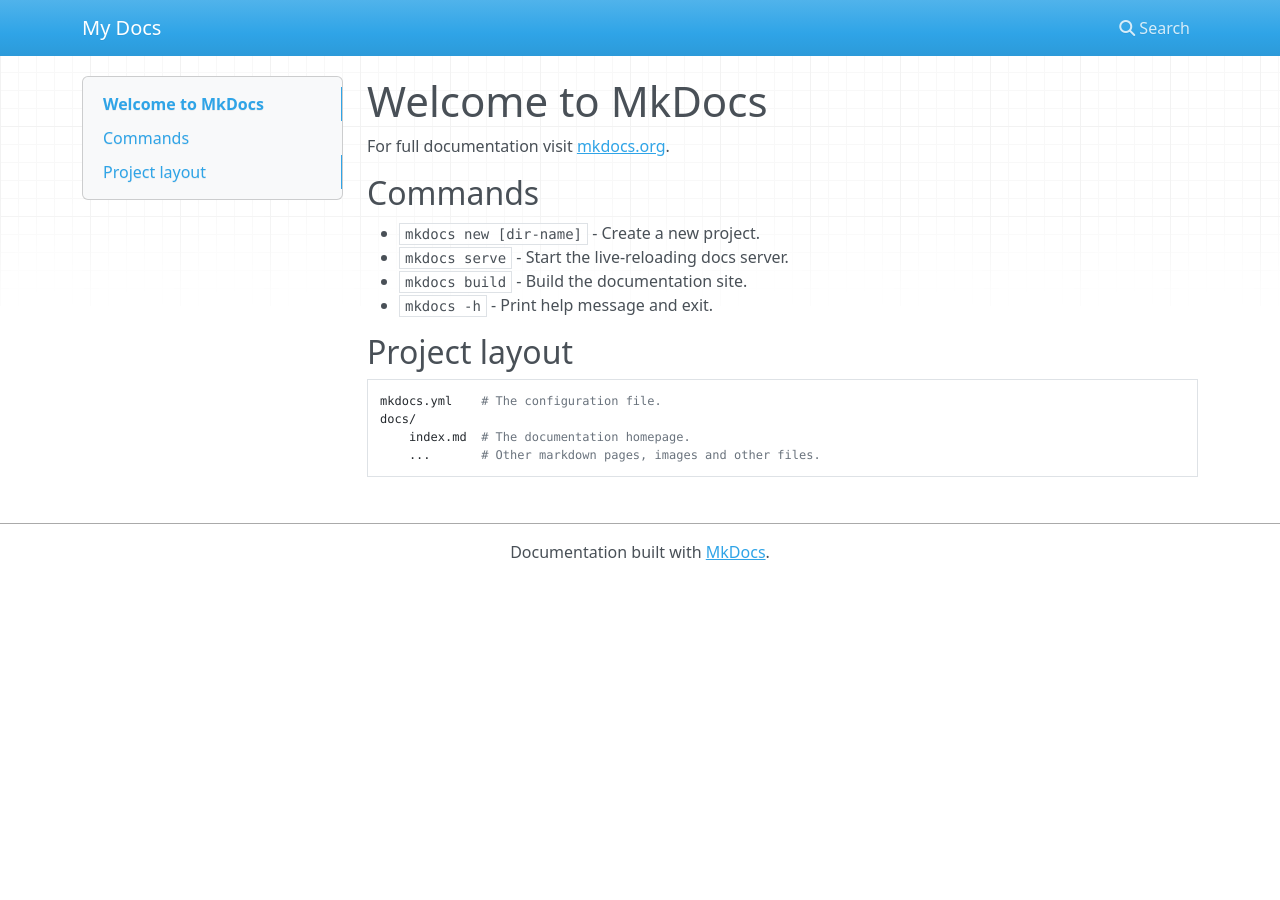
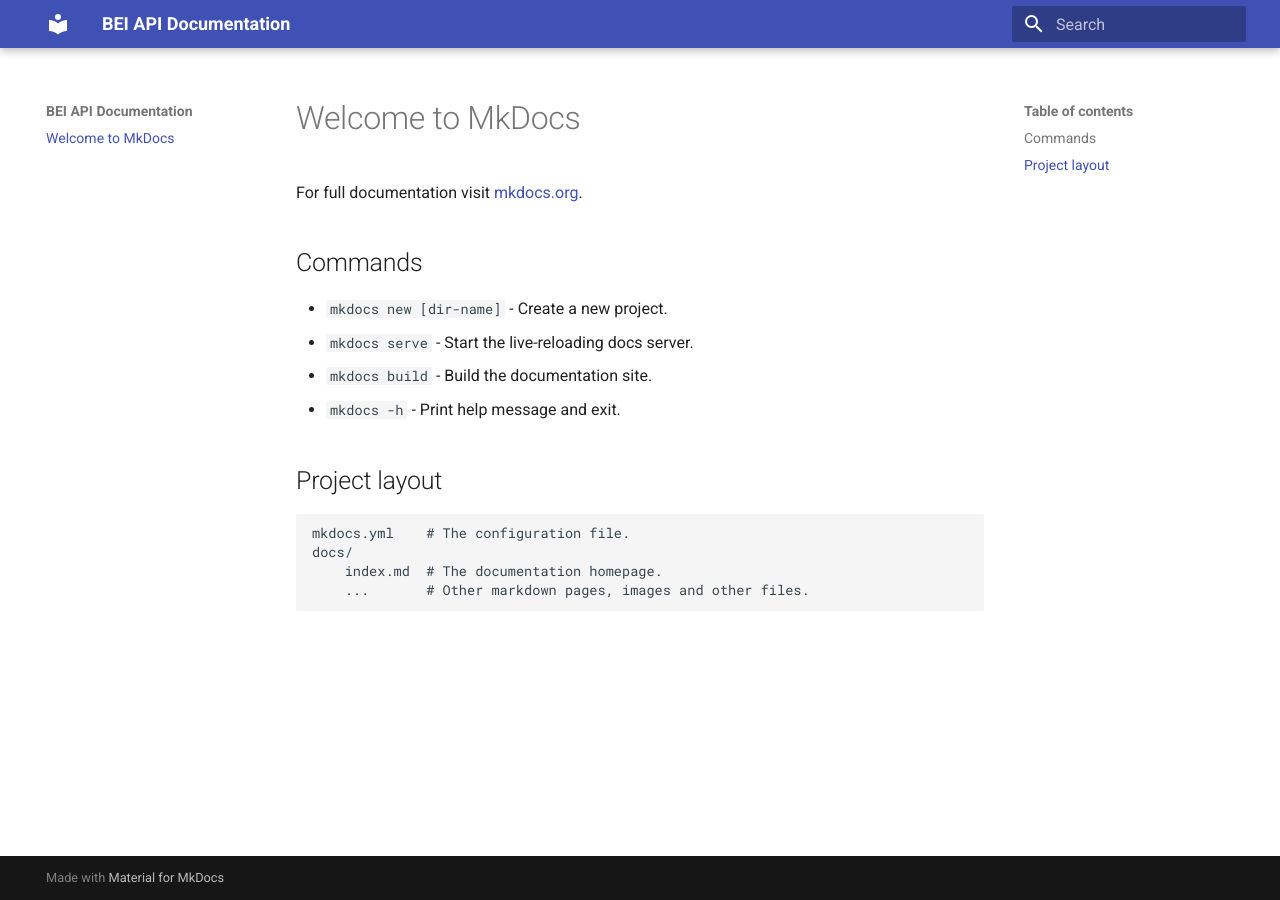
Before and after one commit to brighteyeintel/intelligencesuitedocumentation, an MkDocs documentation site: the page built from docs/index.md, in a window 1280 px wide. Built offline with MkDocs 1.6.1 and Material for MkDocs 9.7.7, drawn with Linux system fonts in a browser that asks for light colours; nearby versions of some CDN libraries.

Commit message:
Adding config

```diff
--- a/mkdocs.yml
+++ b/mkdocs.yml
@@ -1 +1,4 @@
-site_name: My Docs
+site_name: BEI API Documentation
+site_url: https://docs.brighteyeintel.co.uk
+theme:
+  name: material
```
Also changed, not shown: 1 other file.
